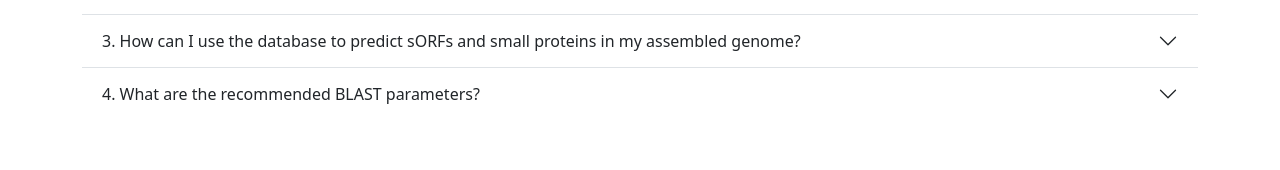
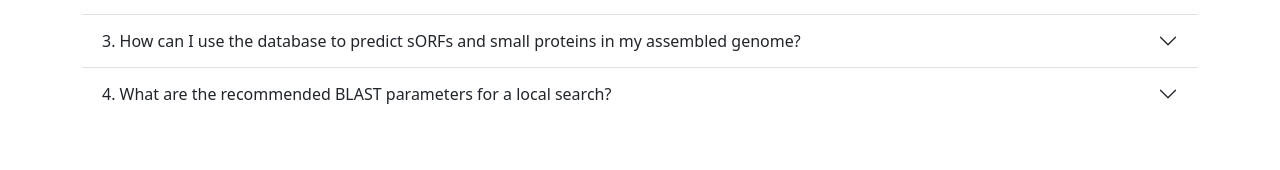
Before and after one commit to jhahnfeld/sorfdb-web, a Vue app: page /faq in a window 1280 px wide. Shown: the part 377-547 px from the top of the page. Built offline with nearby package versions, Linux system fonts and the light colour scheme.

Commit message:
Specify BLAST use case

```diff
--- a/src/views/FaqView.vue
+++ b/src/views/FaqView.vue
@@ -111,7 +111,7 @@
             aria-expanded="false"
             aria-controls="collapseFour"
           >
-            4. What are the recommended BLAST parameters?
+            4. What are the recommended BLAST parameters for a local search?
           </button>
         </h2>
         <div
```
